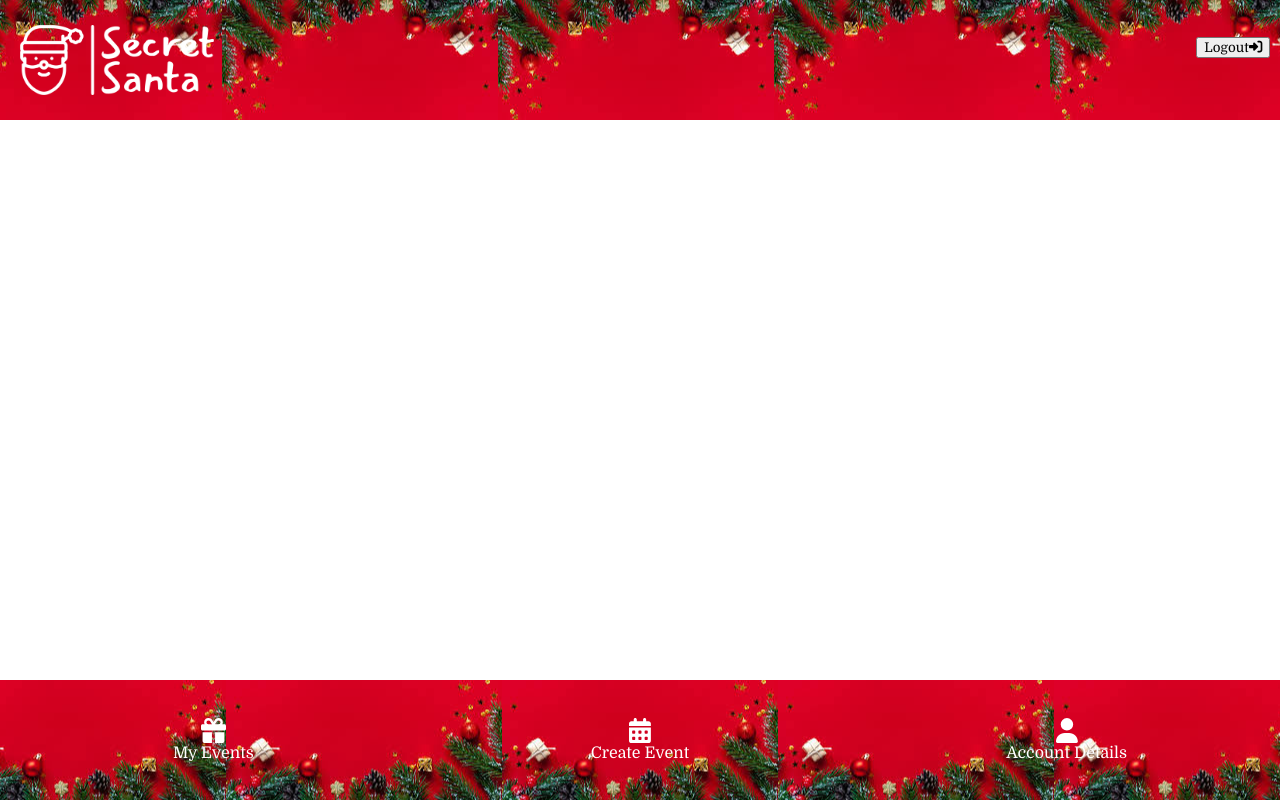
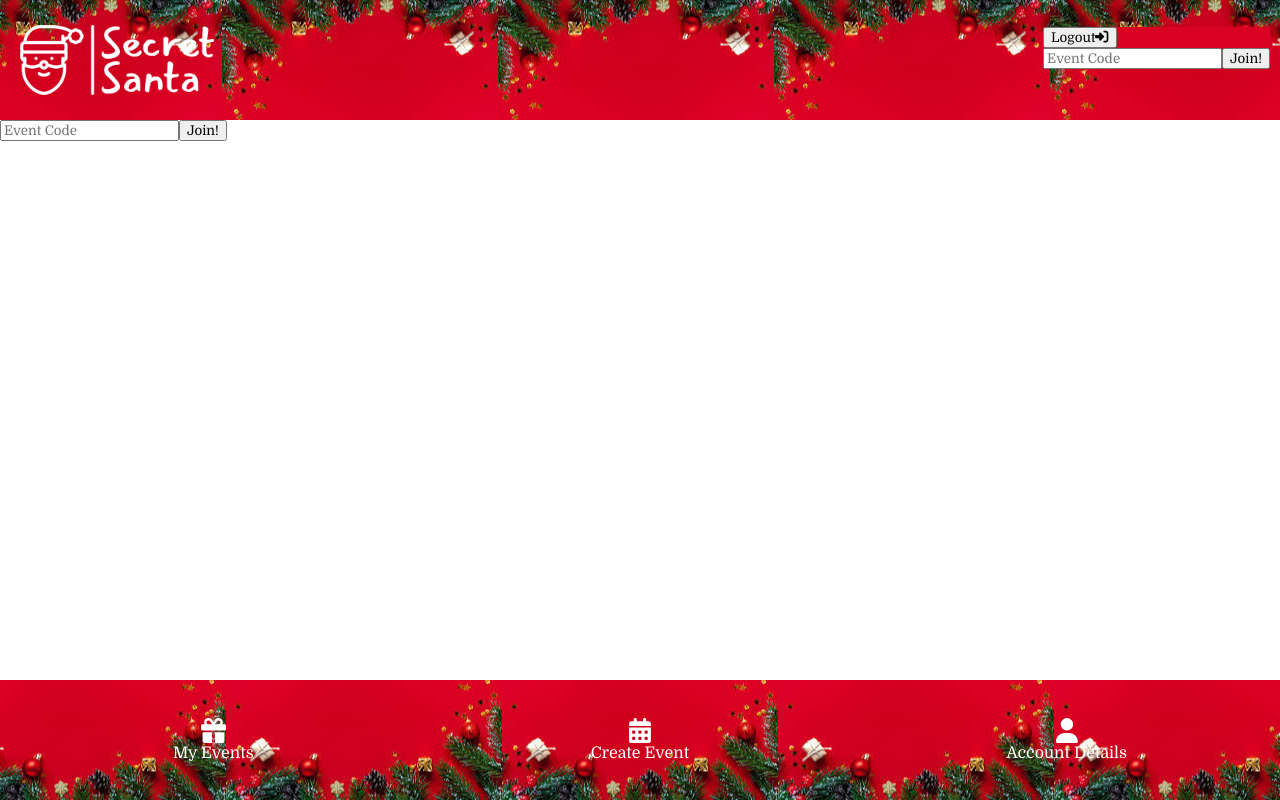
Before and after one commit to SuzBarnes/secret-santa, a React app: page /joinevent in a window 1280 px wide. Built offline with nearby package versions, Linux system fonts and the light colour scheme; sample sign-in values are in the browser's storage.

Commit message:
joinEvent updated, just not looking right scss wise

```diff
--- a/src/components/App.js
+++ b/src/components/App.js
@@ -10,6 +10,7 @@ import Logout from "./Logout";
 import AccountDetails from "./AccountDetails";
 import MyEvents from "./MyEvents";
 import AdminCard from "./AdminCard";
+import JoinEvent from "./JoinEvent";
 import { useAuthContext } from "../contexts/AuthProvider";
 
 const App = () => {
@@ -36,6 +37,7 @@ const App = () => {
           <Route path="login" element={<Login />} />
           <Route path="logout" element={<Logout />} />
           <Route path="register" element={<Register />} />
+          <Route path="joinevent" element={<JoinEvent />} />
           <Route
             path="account-details"
             element={userId ? <AccountDetails /> : <Navigate to="/login" />}
--- /dev/null
+++ b/src/components/JoinEvent.js
@@ -0,0 +1,166 @@
+import React, { useState } from "react";
+import "../styles/joinevent.scss";
+import axios from "axios";
+import Alert from "./Alert";
+
+import { useAuthContext } from "../contexts/AuthProvider";
+
+const MY_EVENTS_URL = "http://localhost3000/userevents";
+
+const JoinEvent = () => {
+  const { userId } = useAuthContext();
+  const initialState = {
+    Event: {
+      eventId: "",
+      title: "",
+      exchange_date: "",
+      budget: "",
+      participants: "",
+      drawn: false,
+      AdminId: "",
+    },
+  };
+  const [eventCode, setEventCode] = useState("");
+  const [eventInvite, setEventInvite] = useState(initialState.Event);
+  const [eventId, setEventId] = useState("");
+  // const [buyForId, setBuyForId] = useState("");
+  // const [eventData, setEventData] = useState(initialState.Event);
+  // const [usersTakingPart, setUsersTakingPart] = useState([]);
+  const [alert, setAlert] = useState({
+    message: "",
+    isSuccess: false,
+  });
+
+  // useEffect(() => {
+  //   if (userId) {
+  //     axios
+  //       .get(`${MY_EVENTS_URL}/userid/${userId}`)
+  //       .then(({ data }) => {
+  //         // setEventData(data[0].Event);
+  //         // setBuyForId(data[0].BuyFor.first_name);
+  //         setEventId(data[0].EventId);
+  //         // if (data[0].BuyFor) {
+  //         // setBuyForId(data[0].BuyFor.first_name);
+  //         // }
+  //         if (data[0].EventId) {
+  //           axios
+  //             .get(`${MY_EVENTS_URL}/eventid/${data[0].EventId}`)
+  //             // .then((data2) => {
+  //             //   setUsersTakingPart(
+  //             //     data2.data.map((item) => item.User.first_name)
+  //             //   );
+  //             // })
+  //             .catch(() => {
+  //               setAlert({
+  //                 message: "You currently aren't in an event",
+  //                 isSuccess: false,
+  //               });
+  //             });
+  //         }
+  //       })
+  //       .catch(() => {
+  //         setAlert({
+  //           message: "You currently aren't in an event",
+  //           isSuccess: false,
+  //         });
+  //       });
+  //   }
+  // }, [userId, eventId]);
+  const handleCodeChange = (event) => {
+    setEventCode(event.target.value);
+  };
+
+  const handleCodeEnter = () => {
+    axios
+      .get(`http://localhost:3000/events/${eventCode}`)
+      .then(({ data }) => {
+        setEventInvite({
+          eventId: data[0].id,
+          title: data[0].title,
+          names: data[0].participants,
+          adminId: data[0].AdminId,
+          adminName: data[0].Admin.first_name,
+        });
+      })
+      .catch(() => {
+        setAlert({
+          message: "Wrong code, please try again",
+          isSuccess: false,
+        });
+      });
+  };
+
+  const chooseName = (item) => {
+    const newNameList = eventInvite.names
+      .split(", ")
+      .filter((name) => name !== item)
+      .join(", ");
+    setEventInvite({ ...eventInvite, names: newNameList });
+    console.log({ eventInvite });
+    axios
+      .patch(`http://localhost:3000/events/${eventInvite.eventId}`, {
+        participants: newNameList,
+      })
+      .then(() => {
+        console.log("you have been added to the event");
+      })
+      .catch(() => {
+        setAlert({
+          message: "server not working, please try again later",
+          isSuccess: false,
+        });
+      });
+    axios
+      .post(MY_EVENTS_URL, {
+        UserId: userId,
+        BuyForId: null,
+        EventId: eventInvite.eventId,
+      })
+      .then(() => {
+        console.log("added user to the event");
+        setEventId(eventInvite.eventId);
+      })
+      .catch(() => {
+        setAlert({
+          message: "server not working, please try again later",
+          isSuccess: false,
+        });
+      });
+  };
+
+  return (
+    <div>
+      {eventInvite.eventId ? (
+        <div>
+          <div>{eventInvite.title}</div>
+          <div>from {eventInvite.adminName}</div>
+          {eventInvite.names.split(", ").map((item) => (
+            <button key={item} type="submit" onClick={() => chooseName(item)}>
+              {item}
+            </button>
+          ))}
+        </div>
+      ) : (
+        <div>
+          <Alert message={alert.message} success={alert.isSuccess} />
+          <label htmlFor="code">
+            <input
+              className="code"
+              id="code"
+              name="code"
+              placeholder="Event Code"
+              type="text"
+              value={eventCode}
+              onChange={handleCodeChange}
+            />
+          </label>
+          <button type="submit" onClick={handleCodeEnter}>
+            Join!
+          </button>
+        </div>
+      )}
+    </div>
+  );
+};
+
+export default JoinEvent;
--- a/src/components/NavBarTop.js
+++ b/src/components/NavBarTop.js
@@ -3,6 +3,7 @@ import "../styles/navbartop.scss";
 import secretSantLogo from "../images/SS-logo.png";
 import { useAuthContext } from "../contexts/AuthProvider";
 import Logout from "./Logout";
+import JoinEvent from "./JoinEvent";
 
 const NavBarTop = () => {
   const { userId } = useAuthContext();
@@ -28,6 +29,9 @@ const NavBarTop = () => {
         <li>
           <Logout className="navbartop-link-item" to="/" />
         </li>
+        <li>
+          <JoinEvent className="navbartop-link-item" to="/" />
+        </li>
       </ul>
     </div>
   );
--- a/src/styles/login.scss
+++ b/src/styles/login.scss
@@ -30,7 +30,7 @@
       }
       .email-div {
         input {
-          width:100%;
+          width: 100%;
         }
       }
     }
--- a/src/styles/logout.scss
+++ b/src/styles/logout.scss
@@ -1,6 +1,6 @@
 @import "config";
 
 .logout {
-    background-color: $main-color;
-    height: 100%;
+  background-color: $main-color;
+  height: 100%;
 }
--- a/src/styles/myevents.scss
+++ b/src/styles/myevents.scss
@@ -2,7 +2,7 @@
   padding: 0.5rem;
 }
 
-.events>.item {
+.events > .item {
   display: inline-block;
   padding: 0.5rem;
   box-sizing: border-box;
--- a/src/styles/navbartop.scss
+++ b/src/styles/navbartop.scss
@@ -2,16 +2,19 @@
   color: white;
   background-image: url(../../public/images.jpeg);
   background-position: center;
+
   .navbar-logo-container {
     display: inline-block;
     margin: 0px 10px;
     padding: 25px 10px;
     height: 100%;
+
     .ss-logo {
       height: 100%;
       margin: auto;
     }
   }
+
   ul {
     float: right;
     display: flex;
@@ -21,6 +24,7 @@
     padding: 0px;
     margin: 10px;
     height: 75px;
+
     .navbartop-link-item {
       padding-left: 10px;
       padding-right: 10px;
--- a/src/styles/register.scss
+++ b/src/styles/register.scss
@@ -31,7 +31,7 @@
       }
       .email-div {
         input {
-          width:100%;
+          width: 100%;
         }
       }
     }
```
Also changed, not shown: src/components/EDITEDIT.js (deleted, +0 -47 lines), src/styles/joinevent.scss (added).
